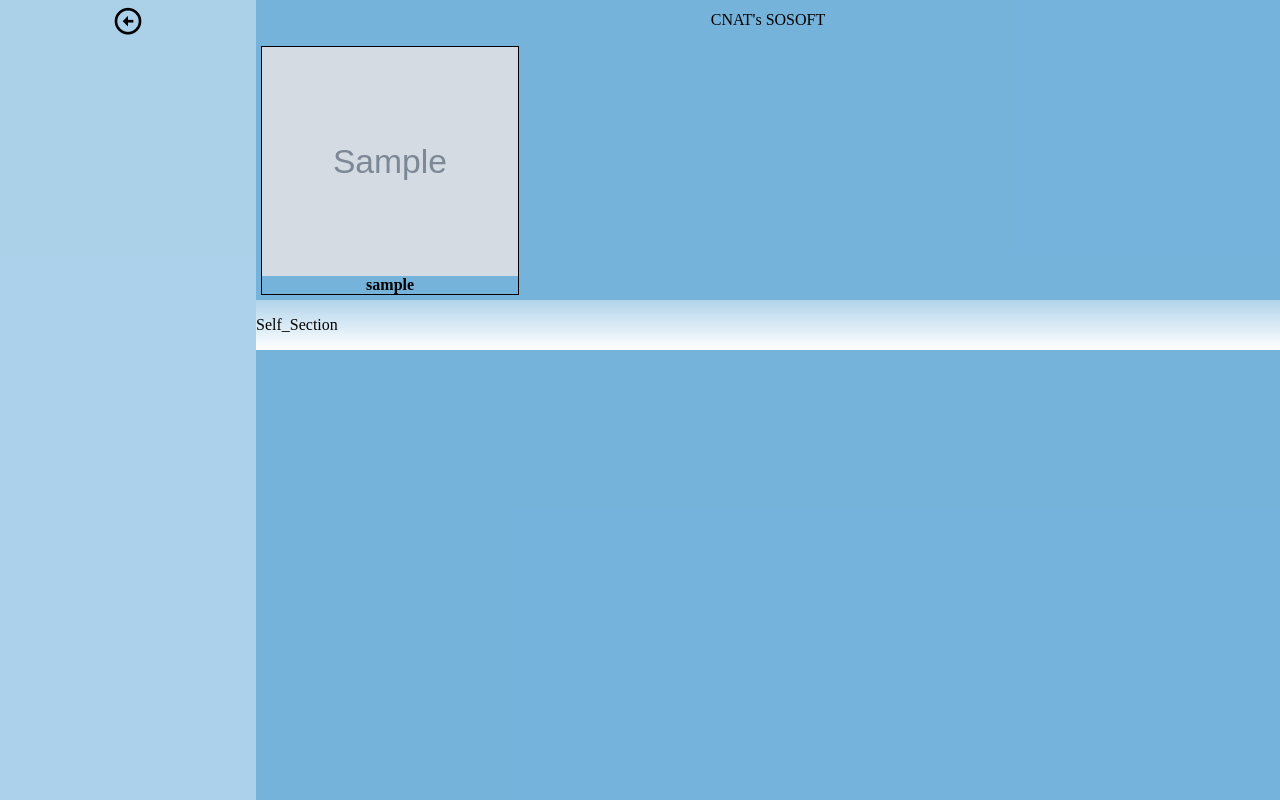
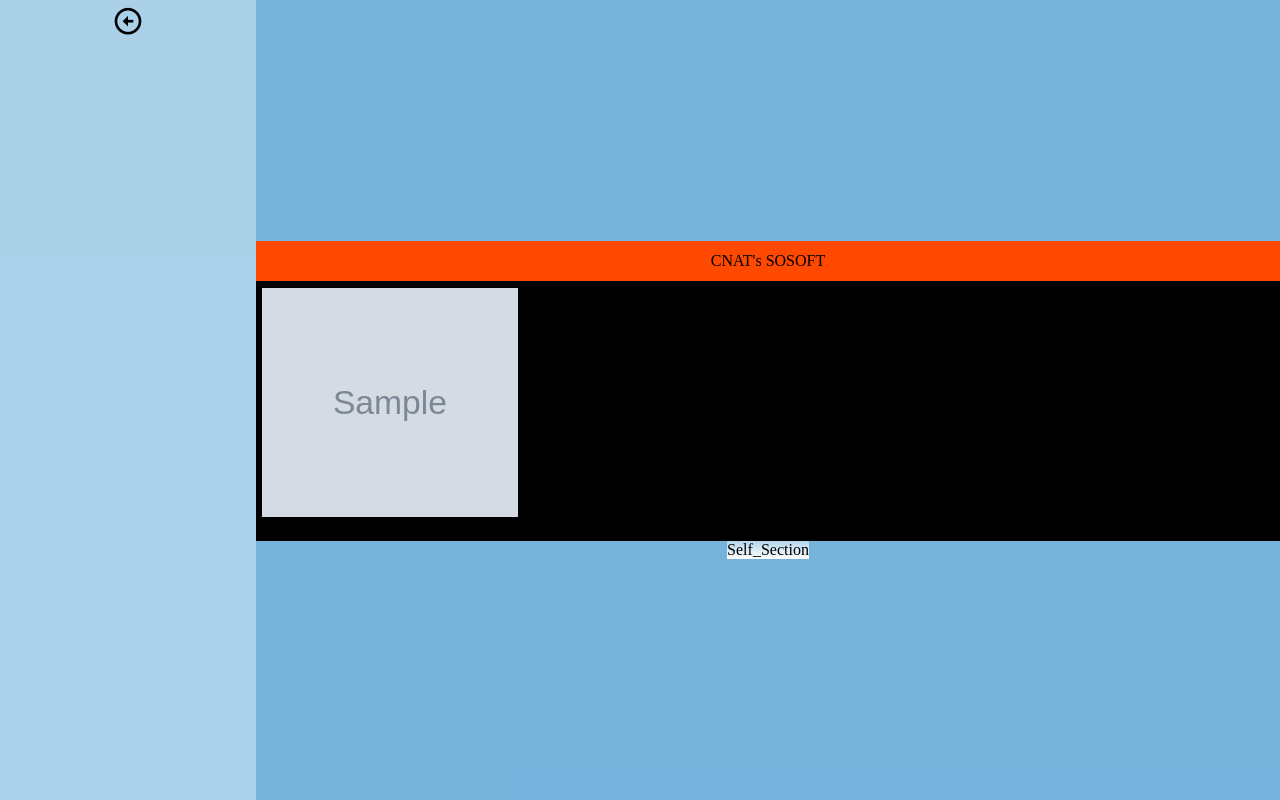
Before and after one commit to DevaanshuSingh/Social_Software, a PHP site: page /use.php?loggedPersonId=1 in a window 1280 px wide. Run offline with PHP 8.4, Linux system fonts and the light colour scheme; tables that the repository leaves empty hold one stand-in row (values such as "Sample post"); grey boxes marked "Sample" are stand-in pictures; some libraries are stand-ins or nearby versions.

Commit message:
Some More,

```diff
--- a/css/use.css
+++ b/css/use.css
@@ -1,26 +1,11 @@
 body::-webkit-scrollbar {
     display: none;
 }
-
-/* .users::-webkit-scrollbar {
-    width: 1vh100vh;
-}
-
-.users::-webkit-scrollbar-track {
-    background-color: rgb(211, 214, 224);
-}
-
-.users::-webkit-scrollbar-thumb {
-    background-color: rgb(59, 91, 230);
-    border-radius: 10%;
-} */
 
 * {
     margin: 0 0;
     padding: 0;
     transition: all .9s ease;
-    /* transition: all 2s cubic-bezier(0.6, -0.28, 0.74, 0.05); */
-    /* transition: all 2s cubic-bezier(2, -10, 0.0, 0.00); */
     transition: all 2s ease;
 }
 
@@ -41,7 +26,6 @@
 
 .menu {
     height: 100vh;
-    /* width: 20vw; */
     background-color: rgba(103, 171, 216, 0.548);
 }
 
@@ -49,7 +33,6 @@
     height: 100%;
     width: 100%;
     background-color: rgba(103, 171, 216, 0.9);
-    /* border: 1px solid rgb(255, 0, 0); */
 }
 
 .container {
@@ -90,22 +73,19 @@
 .heading {
     height: 5%;
     width: 100%;
-    /* background-color: rgb(255, 72, 0); */
+    background-color: rgb(255, 72, 0);
     display: flex;
     align-items: center;
     justify-content: center;
-}
-
-.users {
+}.users {
+    background-color: black;
     height: 32.5%;
     width: 100%;
     display: flex;
     flex-direction: row;
     align-items: center;
     justify-content: center;
-}
-
-.show-user-profile-section {
+}.show-user-profile-section {
     width: 100%;
     height: 100%;
     /* background-color: rgba(0, 81, 255, 0.384); */
@@ -115,33 +95,23 @@
     overflow: scroll;
     /* padding: .1%; */
     overflow-y: hidden;
-}
-
-.show-user-profile-section::-webkit-scrollbar {
+}.show-user-profile-section::-webkit-scrollbar {
     height: 0.5vh;
     /* Fixed height */
     width: 0.8vh;
     /* Defined width */
-}
-
-.show-user-profile-section::-webkit-scrollbar-track {
+}.show-user-profile-section::-webkit-scrollbar-track {
     background: transparent;
     /* Track remains transparent */
-}
-
-.show-user-profile-section::-webkit-scrollbar-thumb {
+}.show-user-profile-section::-webkit-scrollbar-thumb {
     background: rgba(0, 4, 255, 0.39);
     /* Thumb color */
     border-radius: 10px;
     /* Smooth edges */
-}
-
-.show-user-profile-section::-webkit-scrollbar-thumb:active {
+}.show-user-profile-section::-webkit-scrollbar-thumb:active {
     background: rgb(0, 4, 255);
     /* Darker thumb color when active */
-}
-
-.user-profile {
+}.user-profile {
     height: 95%;
     width: 20vmax;
     border: 1px solid black;
@@ -149,9 +119,7 @@
     display: grid;
     grid-template-rows: 1.8fr .1fr;
     margin: 0 .5%;
-}
-
-.user-profile>.user-profile-pic {
+}.user-profile>.user-profile-pic {
     /* background-color: red; */
     /* opacity: 0; */
     background-size: cover;
@@ -160,38 +128,25 @@
     justify-content: center;
     align-items: center;
     overflow: hidden;
-}
-
-.user-profile>.user-profile-pic>img {
+}.user-profile>.user-profile-pic>img {
     width: 100%;
     height: 100%;
     object-fit: cover;
-}
-
-.user-profile>.user-profile-name {
+}.user-profile>.user-profile-name {
     height: 100%;
     width: 100%;
     /* background-color: yellow; */
     display: flex;
     align-items: center;
     justify-content: center;
-}
-
-.content {
+}.content {
     min-height: 62.5%;
     height: auto;
     width: 100%;
-    /* background-color: rgb(30, 255, 0); */
+    background-color: rgb(30, 255, 0);
     display: grid;
     grid-template-rows: 10% 89%;
     gap: 1%;
-
-    &>.my-section {
-
-    }
-
-    &>.check {
-    }
 }
 
 .my-section {
--- a/use.php
+++ b/use.php
@@ -38,7 +38,7 @@
 
       <div class="container">
         <div class="heading">
-          CNAT's SOSOFT
+          <span>CNAT's SOSOFT</span>
         </div>
         <div class="users">
           <div class="show-user-profile-section">
@@ -58,12 +58,9 @@
             ?>
           </div>
         </div>
-
-        <div class="content">
-          <div class="my-section">
-            Self_Section
-          </div>
-        </div>
+        <!-- <div class="content"> -->
+          <div class="my-section">Self_Section</div>
+        <!-- </div> -->
       </div>
 
     </div>
```
